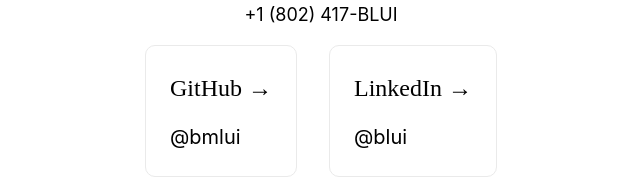
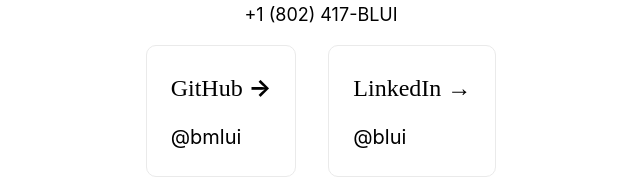
Before and after one commit to bmlui/nextjs-brandonlui.com, a Next.js app: page / in a window 1280 px wide. Shown: the part 223-401 px from the top of the page, without its empty margins (319-959 px from the left). Built offline with nearby package versions, Linux system fonts and the light colour scheme; a web font is replaced by a local one.

Commit message:
Update index.js

```diff
--- a/pages/index.js
+++ b/pages/index.js
@@ -19,12 +19,12 @@
 
         <div className={styles.grid}>
           <a href="https://github.com/bmlui" className={styles.card}>
-            <h2 className='classical-font font-bold'>GitHub &rarr;</h2>
+            <h2 className='font-bold'><span className='classical-font'>GitHub</span> &rarr;</h2>
             <p>@bmlui</p>
           </a>
 
           <a href="https://www.linkedin.com/in/blui/" className={styles.card}>
-            <h2 className='classical-font font-bold'>LinkedIn &rarr;</h2>
+            <h2 className='classical-font font-bold'><span className='classical-font'>LinkedIn</span> &rarr;</h2>
             <p>@blui</p>
           </a>
 
```
